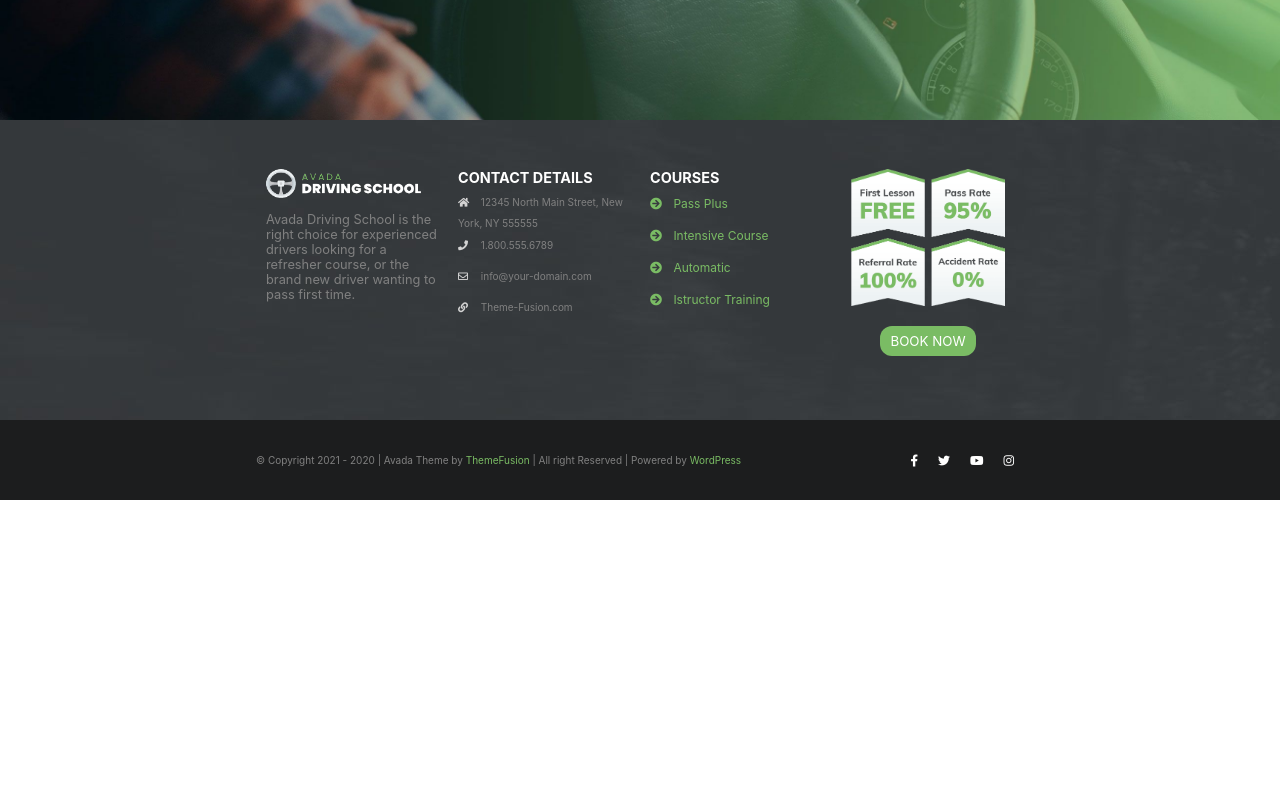
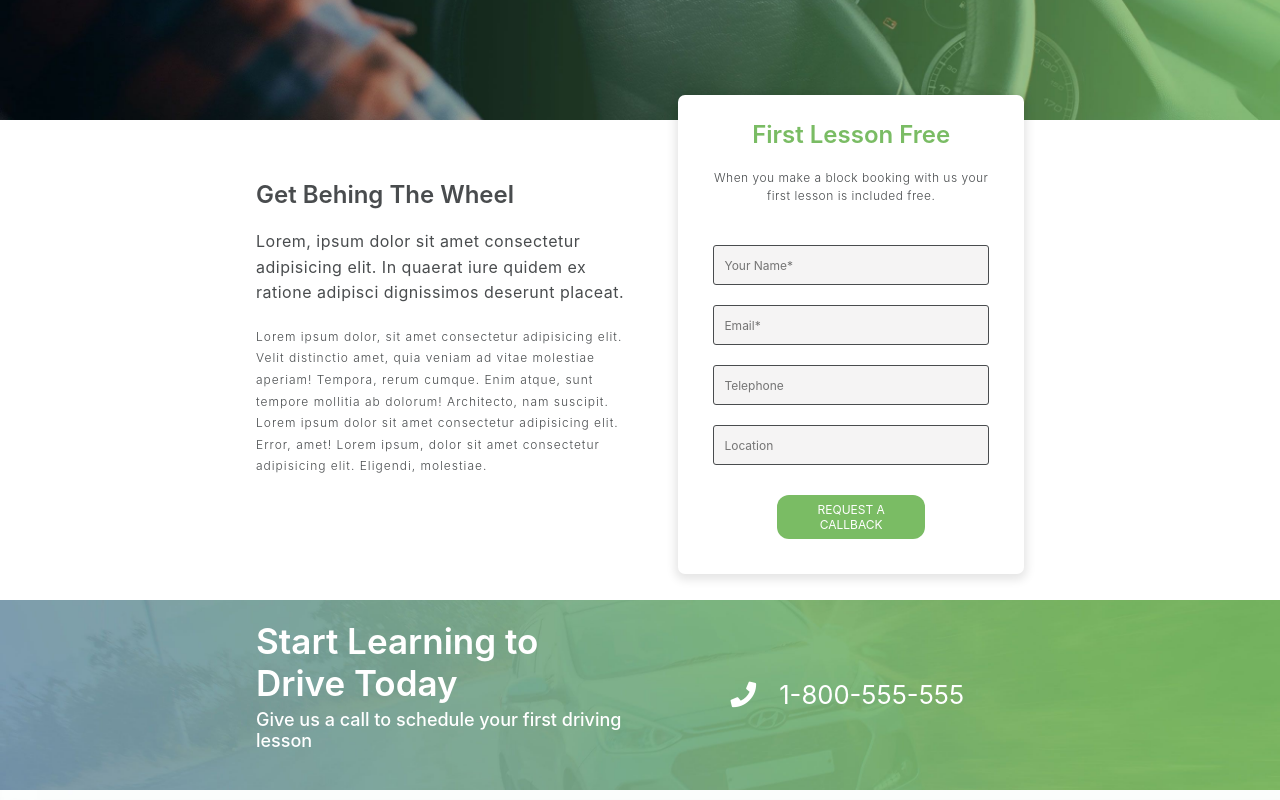
Before and after one commit to Stefano-Para/proj-html-vuejs, a Vue app: page / in a window 1280 px wide. Shown: the part 420-1220 px from the top of the page. Before the commit the page ends 920 px from the top, so only its background shows below. Built offline with nearby package versions, Linux system fonts and the light colour scheme.

Commit message:
push prima parte del main, arrivo a istructors

```diff
--- a/src/App.vue
+++ b/src/App.vue
@@ -2,6 +2,8 @@
   <div id="app">
 
     <Header />
+
+    <Main />
 
     <Footer />
 
@@ -11,12 +13,14 @@
 <script>
 import Header from './components/Header.vue'
 import Footer from './components/Footer.vue'
+import Main from './components/Main.vue'
 
 export default {
   name: 'App',
   components: {
     Header,
-    Footer
+    Footer,
+    Main
   }
 }
 </script>
@@ -29,7 +33,6 @@ export default {
   margin: 0;
   padding: 0;
   font-family: -apple-system, BlinkMacSystemFont, 'Segoe UI', Roboto, Oxygen, Ubuntu, Cantarell, 'Open Sans', 'Helvetica Neue', sans-serif;
-
 }
 .container-dimension {
     width: 60%;
--- a/src/components/Footer.vue
+++ b/src/components/Footer.vue
@@ -55,10 +55,10 @@
                     © Copyright 2021 - 2020 | Avada Theme by <span>ThemeFusion</span> | All right Reserved | Powered by <span>WordPress</span>
                 </h6>
                 <ul>
-                    <li v-for="item in socials"
-                    :key="item">
-                        <a href="">
-                            <i :class="item.icon"></i>
+                    <li v-for="(item, i) in socials"
+                    :key="i">
+                        <a :href="item.url">
+                            <i :class="item.socialIcon"></i>
                         </a>
                     </li>
                 </ul>
@@ -108,19 +108,23 @@ export default {
             socials: [
                 {
                     name:'facebook',
-                    icon: 'fab fa-facebook-f'
+                    socialIcon: 'fab fa-facebook-f',
+                    url: 'https://www.facebook.com/groups/AvadaUsers/'
                 },
                 {
                     name:'twitter',
-                    icon: 'fab fa-twitter'
+                    socialIcon: 'fab fa-twitter',
+                    url: 'https://twitter.com/theme_fusion'
                 },
                 {
                     name:'youtube',
-                    icon: 'fab fa-youtube'
+                    socialIcon: 'fab fa-youtube',
+                    url: 'https://www.youtube.com/results?search_query=avada'
                 },
                 {
                     name:'instagram',
-                    icon: 'fab fa-instagram'
+                    socialIcon: 'fab fa-instagram',
+                    url: 'https://www.instagram.com/themefusion/'
                 }
             ]
         }
--- a/src/components/Header.vue
+++ b/src/components/Header.vue
@@ -169,6 +169,7 @@ header {
             top: 40px;
             background-color: rgba(90, 4, 4, 0.3);
             transition: all 0.2s;
+            z-index: 2;
             &.shrink {
                 top: 0;
                 background-color: rgba(90, 4, 4, 0.6);
--- /dev/null
+++ b/src/components/Main.vue
@@ -0,0 +1,195 @@
+<template>
+    <main>
+        <!-- section 1/5 registration white -->
+        <section id="sign-up" >
+        <div class="container-dimension">
+            <div class="column-50">
+                <h2>Get Behing The Wheel</h2>
+                <h4>Lorem, ipsum dolor sit amet consectetur adipisicing elit. In quaerat iure quidem ex ratione adipisci dignissimos deserunt placeat.
+                </h4>
+                <p>Lorem ipsum dolor, sit amet consectetur adipisicing elit. Velit distinctio amet, quia veniam ad vitae molestiae aperiam! Tempora, rerum cumque. Enim atque, sunt tempore mollitia ab dolorum! Architecto, nam suscipit. Lorem ipsum dolor sit amet consectetur adipisicing elit. Error, amet! Lorem ipsum, dolor sit amet consectetur adipisicing elit. Eligendi, molestiae.</p>
+            </div>
+            <div class="column-50 column-absolute">
+
+                    <div id="text-absolute">
+                        <h2>First Lesson Free</h2>
+                        <h4>When you make a block booking with us your first lesson is included free.</h4>
+                    </div>
+
+                    <form id="registration" action="/action_page.php">
+                        <input type="text" name="name" placeholder="Your Name*">
+
+                        <input type="email" name="email" placeholder="Email*">
+
+                        <input type="number" placeholder="Telephone">
+
+                        <input type="text" name="location" placeholder="Location">
+                    </form>
+                    <button>Request a Callback</button>
+
+            </div>
+        </div>
+        </section>
+        <!-- section 2/5 drive today + phone  -->
+        <section id="drive-today">
+            <div class="container-dimension">
+                <div class="column-50">
+                    <h2>Start Learning to Drive Today</h2>
+                    <h5>Give us a call to schedule your first driving lesson</h5>
+                </div>
+                <div class="column-50">
+                    <h4>
+                        <i class="fas fa-phone"></i>
+                        1-800-555-555
+                    </h4>
+                </div>
+            </div>
+        </section>
+        <!-- section 3/5 instructor sect  -->
+        <section id="courses">
+
+        </section>
+
+  </main>
+</template>
+
+<script>
+export default {
+    name: 'Main'
+}
+</script>
+
+<style lang="scss" scoped>
+#sign-up {
+    background-color: white;
+    height: 480px;
+    color: #494c4e;
+    .container-dimension {
+        display: flex;
+        justify-content: space-between;
+        padding: 40px 0 20px;
+        position: relative;
+        // column left
+        .column-50 {
+            width: 48%;
+            padding: 20px 0;
+            h2 {
+                font-weight: 600;
+            }
+            h4 {
+                font-weight: 400;
+                margin: 20px 0;
+                line-height: 1.6em;
+                letter-spacing: 0.5px;
+            }
+            p {
+                font-size: 12px;
+                letter-spacing: 1px;
+                line-height: 1.8em;
+                font-weight: 300;
+            }
+        }
+        // column right
+        .column-absolute {
+            box-shadow: 0px 3px 10px 3px rgba($color: #000000, $alpha: 0.1);
+            background-color: white;
+            border-radius: 7px;
+            width: 45%;
+            position: absolute;
+            top: -25px;
+            right: 0;
+            padding: 25px;
+            display: flex;
+            flex-direction: column;
+            #text-absolute {
+                text-align: center;
+                h2 {
+                    color: #7ABC64;
+                }
+                h4 {
+                    font-weight: 300;
+                    font-size: 12px;
+                    margin: 20px 0;
+                    line-height: 1.5em;
+                    letter-spacing: 0.5px;
+                    color: #494c4e;
+                }
+            }
+            #registration {
+                display: flex;
+                flex-direction: column;
+                justify-content: space-between;
+                align-items: stretch;
+                padding: 10px;
+                color: #494c4e;
+                input {
+                    font-size: 12px;
+                    border-radius: 3px;
+                    border: 1px solid #494c4e;
+                    background-color: rgba(223, 217, 217, 0.301);
+                    margin: 10px 0;
+                    height: 40px;
+                    padding: 0px 10px;
+                }
+            }
+            button {
+                text-transform: uppercase;
+                font-size: 12px;
+                color: white;
+                width: 50%;
+                margin: 10px auto;
+                background-color: #7ABC64;
+                padding: 7px 20px;
+                border: white;
+                border-radius: 12px;
+                &:hover {
+                    transform: scale(0.9)
+                }
+            }
+        }
+    }
+}
+#drive-today {
+    height: 190px;
+    background-image: url(../assets/horizontal-cta-background.jpg);
+    background-size: cover;
+    background-position: center;
+    color: white;
+    .container-dimension {
+        display: flex;
+        justify-content: space-between;
+        align-items: center;
+        height: 90%;
+        padding: 15px 0;
+        .column-50 {
+            width: 48%;
+            padding: 20px 0;
+            h2 {
+                font-size: 35px;
+                font-weight: 600;
+                margin-bottom: 5px;
+            }
+            h5 {
+                font-size: 18px;
+                font-weight: 500;
+            }
+            h4 {
+                height: 25px;
+                transform: scale(1.6);
+                font-weight: 400;
+                text-align: center;
+                i {
+                    margin: 10px;
+                }
+            }
+        }
+    }
+}
+#courses {
+    height: 450px;
+    background-image: url(../assets/promise-background.jpg);
+    background-size: cover;
+    background-position: center;
+}
+
+</style>
```
Also changed, not shown: src/assets/image.png (added).
